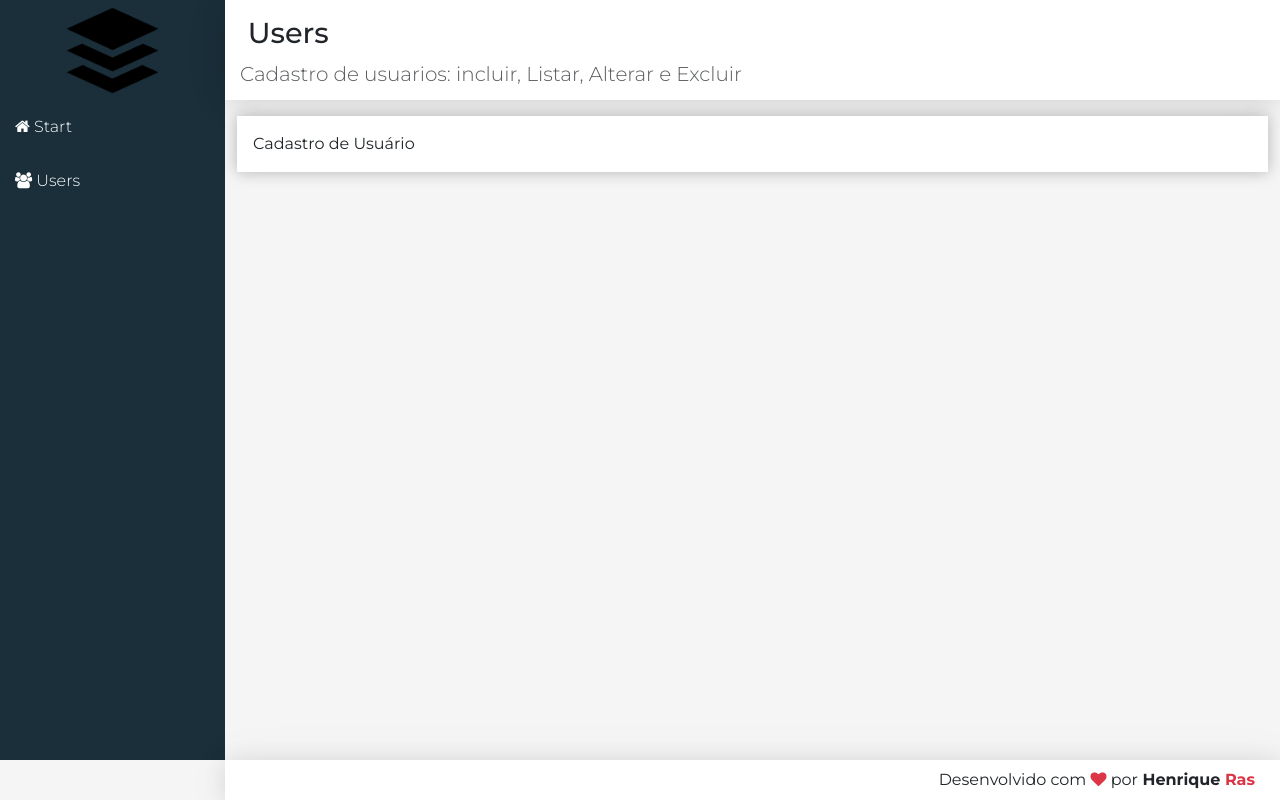
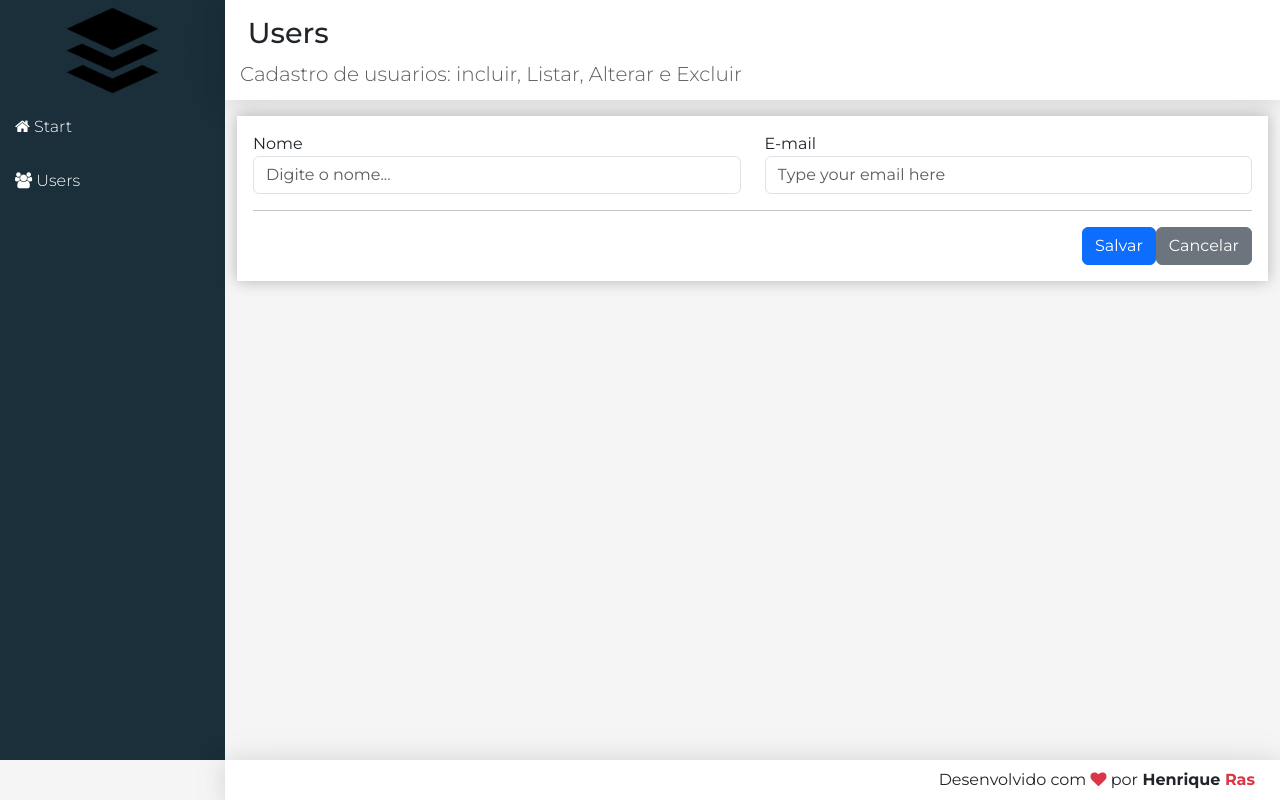
Before and after one commit to HenriqueRas1/crud-react, a React (Create React App) app in the folder frontend/: page /user in a window 1280 px wide. Built offline with nearby package versions, Linux system fonts and the light colour scheme.

Commit message:
fix: the server side

```diff
--- a/frontend/src/components/user/UserCrud.jsx
+++ b/frontend/src/components/user/UserCrud.jsx
@@ -95,11 +95,11 @@ export default class UserCrud extends Component {
         )
     }
 
-
+// render do formulario na tela
     render() {
         return (
             <Main {...headerProps}>
-                Cadastro de Usuário
+                {this.renderForm()}
             </Main>
         )
     }
```
Also changed, not shown: 1 other file (tests, documents, lock files or other folders).
